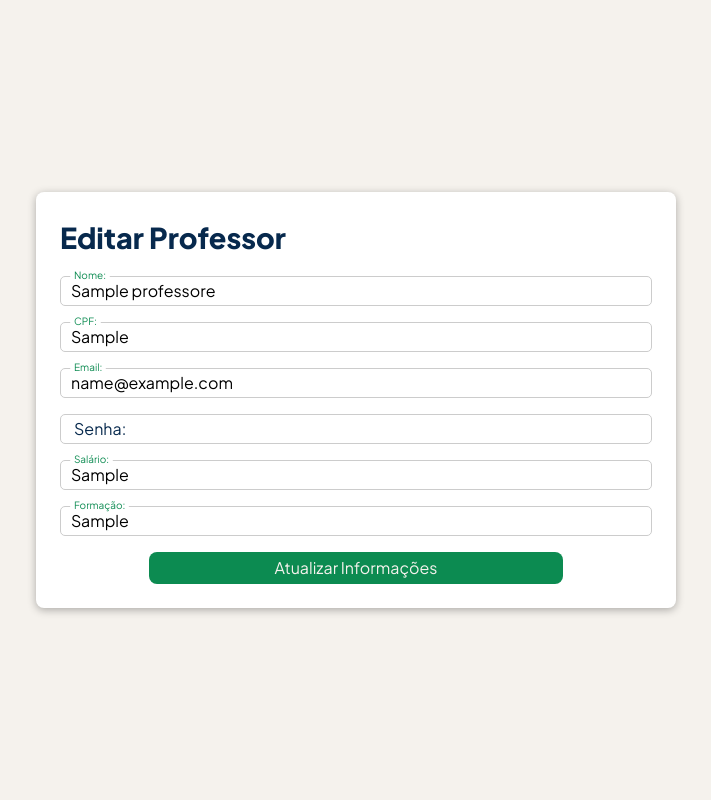
After one commit to gui-silva-github/kepler-sge, a PHP site: page /u/instituicao/controle/prof/updateProf.php?profId=1 in a window 1280 px wide. The commit adds this page. Shown: the whole page, without its empty margins (284-995 px from the left). Run offline with PHP 8.4, Linux system fonts and the light colour scheme; the visitor is signed in with stand-in values (Sample User, id 1); tables that the repository leaves empty or names only in its code hold one stand-in row (values such as "Sample post").

Commit message:
sistema de atualização de informações de professores

```diff
--- /dev/null
+++ b/u/instituicao/controle/prof/updateProf.php
@@ -0,0 +1,114 @@
+<?php
+    include('../../../../php/ConexaoDB.php');
+    include('../../../../php/SessionManager.php');
+    include('../../../../php/dao/userDAO.php');
+    include('../../../../php/dao/instituicaoDAO.php');
+
+    session_start();
+
+    // atualizando de fato informações do professor
+    if (isset($_POST['updateProf'])){
+        var_dump($_POST);
+        $profSenha = password_hash($_POST['profSenha'], PASSWORD_BCRYPT);
+
+        $sql = "UPDATE professores SET cpf=:cpf, nome=:nome, email=:email, senha=:senha, salario=:salario, formacao=:formacao WHERE id = :id";
+        $stmt = $con->prepare($sql);
+        $stmt->bindParam(':nome', $_POST['profNome']);
+        $stmt->bindParam(':cpf', $_POST['profCPF']);
+        $stmt->bindParam(':email', $_POST['profEmail']);
+        $stmt->bindParam(':senha', $profSenha);
+        $stmt->bindParam(':salario', $_POST['profSalario']);
+        $stmt->bindParam(':formacao', $_POST['profFormacao']);
+        $stmt->bindParam(':id', $_POST['profId']);
+
+        if ($stmt->execute()){
+            header("Location: ../prof/");
+        }
+    }else{
+
+        // atribuindo inicialmente as informações
+        if (!empty($_SESSION) && !empty($_GET['profId'])){
+            $profId = $_GET['profId'];
+
+            $stmt = $con->prepare("SELECT * FROM professores WHERE id = :id limit 1");
+            $stmt->bindParam(':id', $profId);
+            $stmt->execute();
+            $rset = $stmt->fetch();
+
+            if ($rset['id_instituicao'] != $_SESSION['id']){
+                header('Location: ../../');
+            }
+        }else{
+            header('Location: ../../../../');
+        }
+    }
+
+
+?>
+
+<!DOCTYPE html>
+<html lang="pt-BR">
+    <head>
+        <meta charset="UTF-8">
+        <meta name="viewport" content="width=device-width, initial-scale=1.0">
+        <title>Kepler | Instituição</title>
+        <link rel="shortcut icon" href="../../../../assets/favicon.png" type="image/x-icon">
+        <!-- Boxicons CDN -->
+        <link href='https://unpkg.com/boxicons@2.1.4/css/boxicons.min.css' rel='stylesheet'>
+        <!-- Bootstrap CDN -->
+        <link href="https://cdn.jsdelivr.net/npm/bootstrap@5.3.3/dist/css/bootstrap.min.css" rel="stylesheet" integrity="sha384-QWTKZyjpPEjISv5WaRU9OFeRpok6YctnYmDr5pNlyT2bRjXh0JMhjY6hW+ALEwIH" crossorigin="anonymous">
+        <script src="https://cdn.jsdelivr.net/npm/bootstrap@5.3.3/dist/js/bootstrap.bundle.min.js" integrity="sha384-YvpcrYf0tY3lHB60NNkmXc5s9fDVZLESaAA55NDzOxhy9GkcIdslK1eN7N6jIeHz" crossorigin="anonymous" defer></script>
+        <!-- Custom -->
+        <link rel="stylesheet" href="../../css/instituicao-global.css">
+        <link rel="stylesheet" href="style.css">
+
+        <style>
+            .main{
+                margin: 0;
+                padding: 0 !important;
+                display: flex;
+                flex-direction: column;
+                align-items: center;
+                justify-content: center;
+            }
+
+            .register-teacher{
+                width: 50% !important;
+            }
+        </style>
+</head>
+<body>
+    <main class="main">
+        <section class="register-teacher">
+            <div class="title">Editar Professor</div>
+            <form autocomplete="off" action="updateProf.php" method="POST">
+                <div class="input-box">
+                    <input type="text" name="profNome" id="profNome" required value=<?php echo '"'.$rset['nome'].'"' ?>>
+                    <label for="profNome">Nome:</label>
+                </div>
+                <div class="input-box">
+                    <input type="text" name="profCPF" id="profCPF" required value=<?php echo $rset['cpf'] ?>>
+                    <label for="profCPF">CPF:</label>
+                </div>
+                <div class="input-box">
+                    <input type="email" name="profEmail" id="profEmail" required value=<?php echo $rset['email'] ?>>
+                    <label for="profEmail">Email:</label>
+                </div>
+                <div class="input-box">
+                    <input type="password" name="profSenha" id="profSenha" required>
+                    <label for="profSenha">Senha:</label>
+                </div>
+                <div class="input-box">
+                    <input type="text" name="profSalario" id="profSalario" required value=<?php echo $rset['salario'] ?>>
+                    <label for="profSalario">Salário:</label>
+                </div>
+                <div class="input-box">
+                    <input type="text" name="profFormacao" id="profFormacao" required value=<?php echo $rset['formacao'] ?>>
+                    <label for="profFormacao">Formação:</label>
+                </div>
+                <input type="hidden" name="profId" value=<?php echo $_GET['profId'] ?>>
+                <input type="submit" value="Atualizar Informações" name="updateProf">
+            </form>
+        </section>
+    </main>
+</body>
--- a/u/instituicao/css/instituicao-global.css
+++ b/u/instituicao/css/instituicao-global.css
@@ -135,7 +135,7 @@ a{
     position: relative;
     width: 100%;
     min-height: 100vh;
-    padding: 0 2rem;
+    padding: 0 2rem 80px 2rem !important;
     overflow-y: scroll !important;
     margin-left: var(--side-menu-width);
 }
@@ -156,6 +156,13 @@ li.nav-item{
     font-size: 1.8rem;
     cursor: pointer;
     padding: 12px;
+}
+
+.div-flex{
+    display: flex;
+    flex-wrap: wrap;
+    gap: 20px;
+    flex-shrink: 0;
 }
 
 .main section {
```
